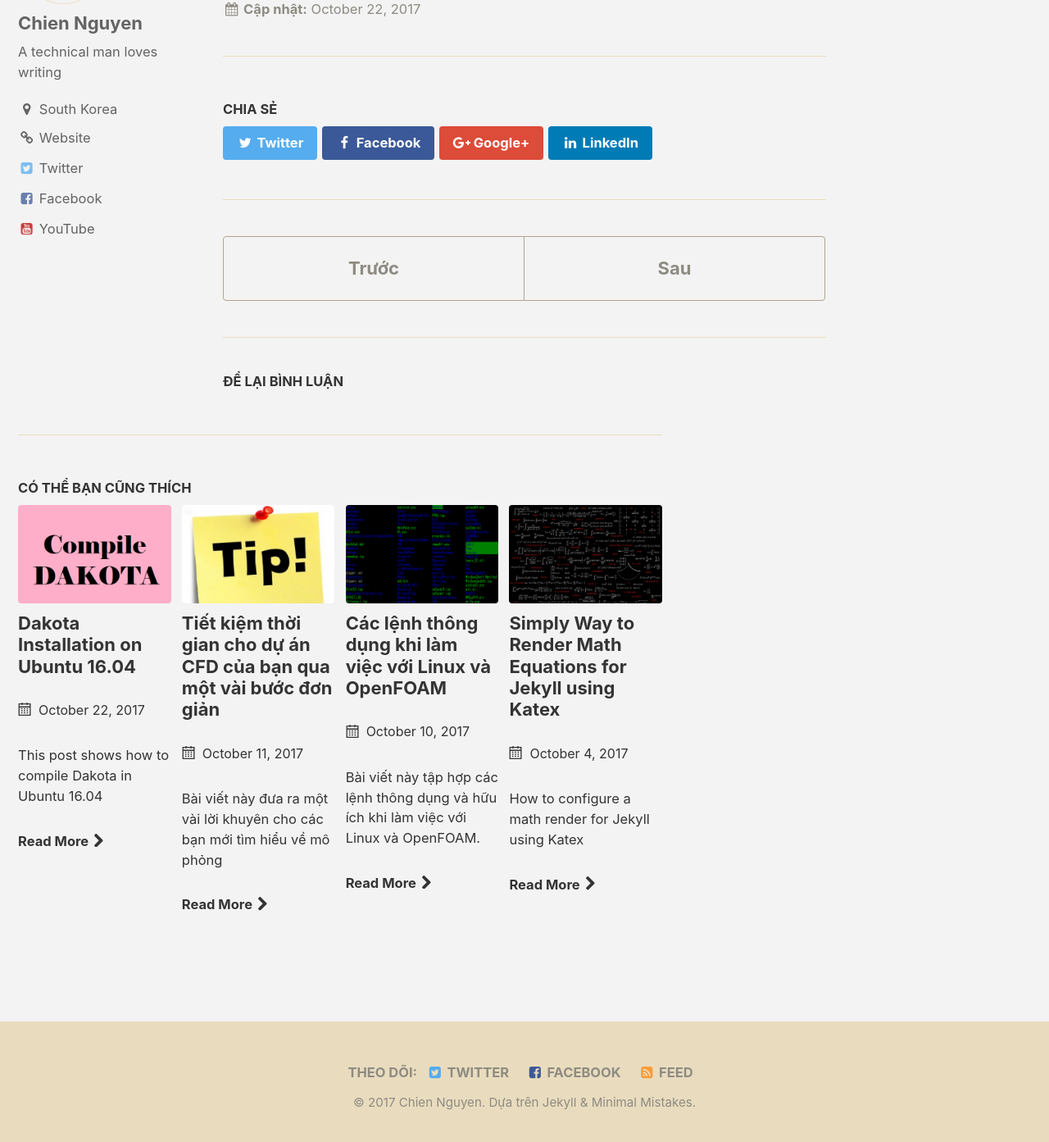
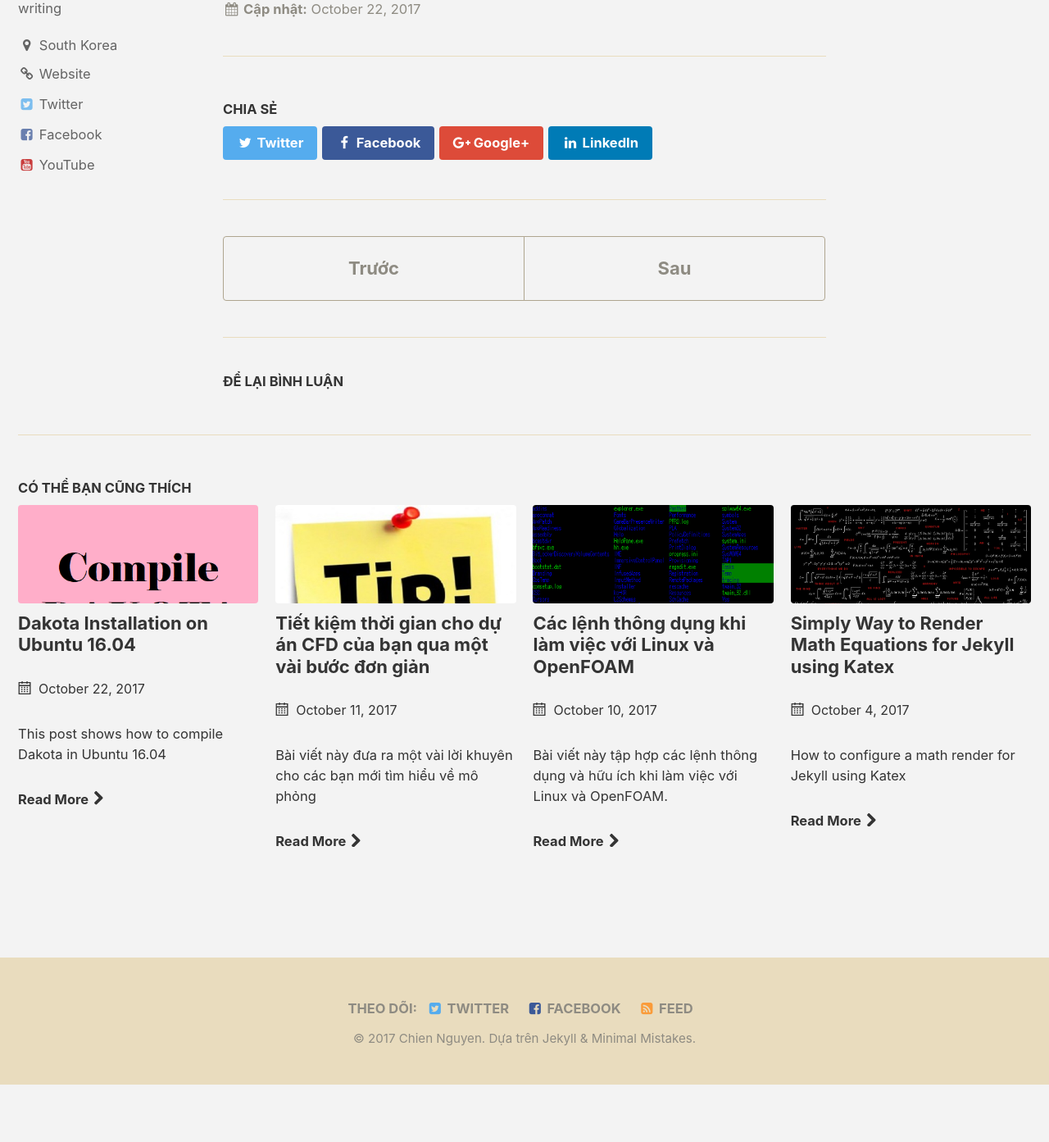
Before and after one commit to chienfm/chienfm.github.io, a Jekyll site: the page built from _posts/2017-10-04-Manifold-Simulation.md, in a window 1280 px wide and 1400 px high, scrolled down 1024 px. Shown: the top 1393 px of the window at 82% size. Built offline with Jekyll 4.4.1, drawn with Linux system fonts in a browser that asks for light colours; nearby versions of some CDN libraries; comment, search, counter and statistics services are not loaded; after the commit the page ends 2347 px from its top, so only the background shows below that.

Commit message:
Test Related Page Position

```diff
--- a/_sass/minimal-mistakes/_page.scss
+++ b/_sass/minimal-mistakes/_page.scss
@@ -410,13 +410,24 @@
   border-top: 1px solid $border-color;
 
   @include breakpoint($large) {
-    float: center;                                                      /*or. right*/
-    width: calc(100% - #{$right-sidebar-width-narrow} - 200px);       /*or. no minus 200px*/
+    position: relative;
+    float: left;
+    margin-left: 0;
+    margin-right: 0;
+    width: 100%;
+    clear: both;
+    /*float: left;                                                      /*or. right*/
+    /*width: calc(100% - #{$right-sidebar-width-narrow} - 200px);       /*or. no minus 200px*/
   }
 
   @include breakpoint($x-large) {
-    float: center;
-    width: calc(100% - #{$right-sidebar-width} - 200px);              /*or. no minus 200px*/
+    position: relative;
+    float: left;
+    margin-left: 0;
+    margin-right: 0;
+    width: 100%;
+    clear: both;
+    /*width: calc(100% - #{$right-sidebar-width} - 200px);              /*or. no minus 200px*/
   }
 
   a {
```
